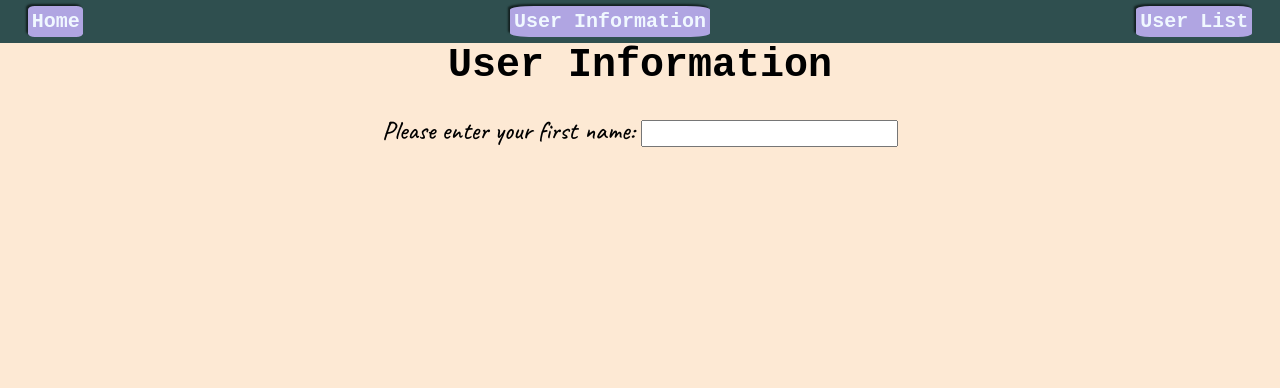
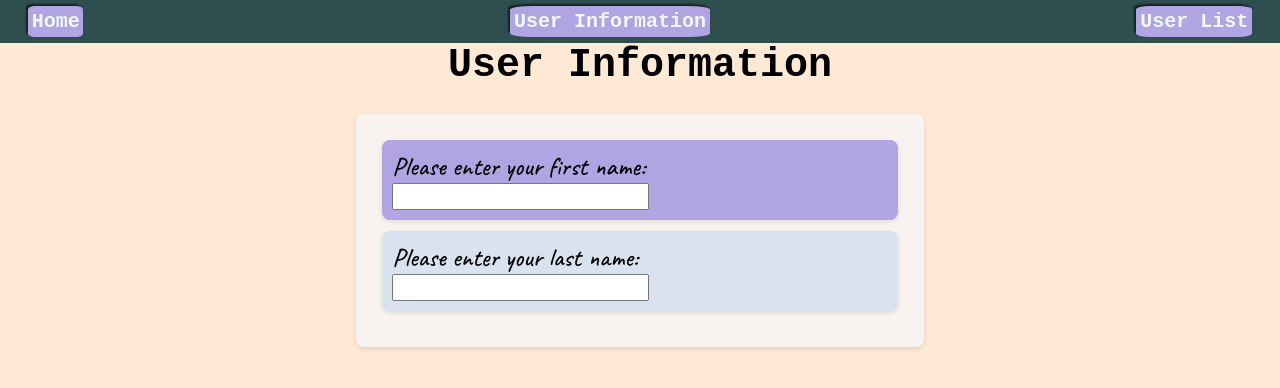
Before and after one commit to dEhiN/CBCDiploma--FSWAD, a React (Vite) app in the folder Module7_MEAN_Stack/assignments/1/code/assignment_one/: page /userinfoform in a window 1280 px wide. Shown: the top 388 px of the page. Built offline with nearby package versions, Linux system fonts and the light colour scheme; the HTML template or start-up script is replaced by a standard one; a web font is replaced by a local one.

Commit message:
Refactored the form to wrap the whole form in a WelcomeCard and then each FormInputElement in a WelcomeCard

```diff
--- a/Module7_MEAN_Stack/assignments/1/code/assignment_one/src/pages/UserInfoFormPage.jsx
+++ b/Module7_MEAN_Stack/assignments/1/code/assignment_one/src/pages/UserInfoFormPage.jsx
@@ -5,6 +5,7 @@ import { useState } from "react";
 
 /** Custom component imports */
 import HeadingLevelOne from "../components/HeadingLevelOne";
+import WelcomeCard from "../components/WelcomeCard";
 import FormInputElement from "../components/FormInputElement";
 
 /**
@@ -40,7 +41,9 @@ function UserInfoFormPage() {
 	return (
 		<>
 			<HeadingLevelOne text="User Information" />
+			<WelcomeCard>
 				<form>
+					<WelcomeCard wcVersion={3}>
 						<FormInputElement
 							inputType="text"
 							inputName="firstName"
@@ -48,7 +51,18 @@ function UserInfoFormPage() {
 							id="firstName"
 							labelText="Please enter your first name: "
 						/>
+					</WelcomeCard>
+					<WelcomeCard wcVersion={2}>
+						<FormInputElement
+							inputType="text"
+							inputName="lastName"
+							inputPlaceholder=""
+							id="lastName"
+							labelText="Please enter your last name: "
+						/>
+					</WelcomeCard>
 				</form>
+			</WelcomeCard>
 		</>
 	);
 }
```
Lines whose indentation alone changed are shown as unchanged.
